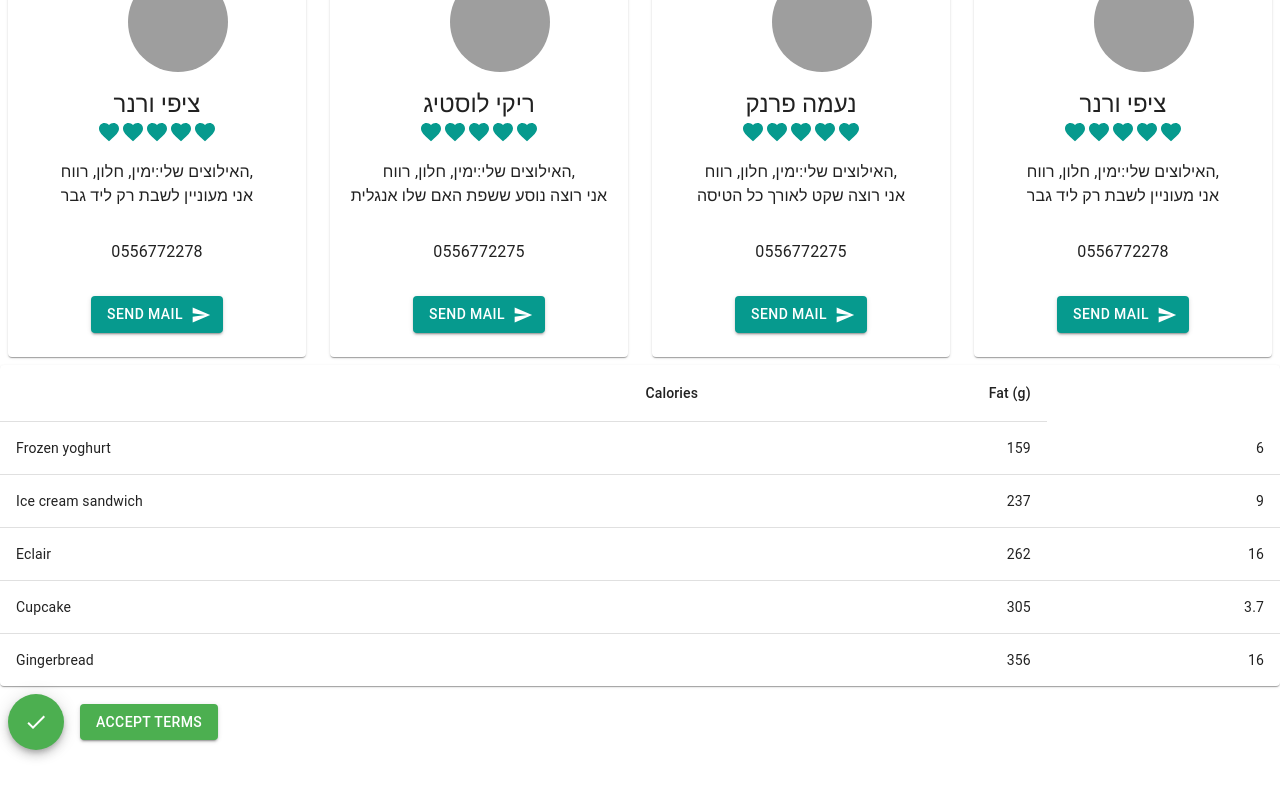
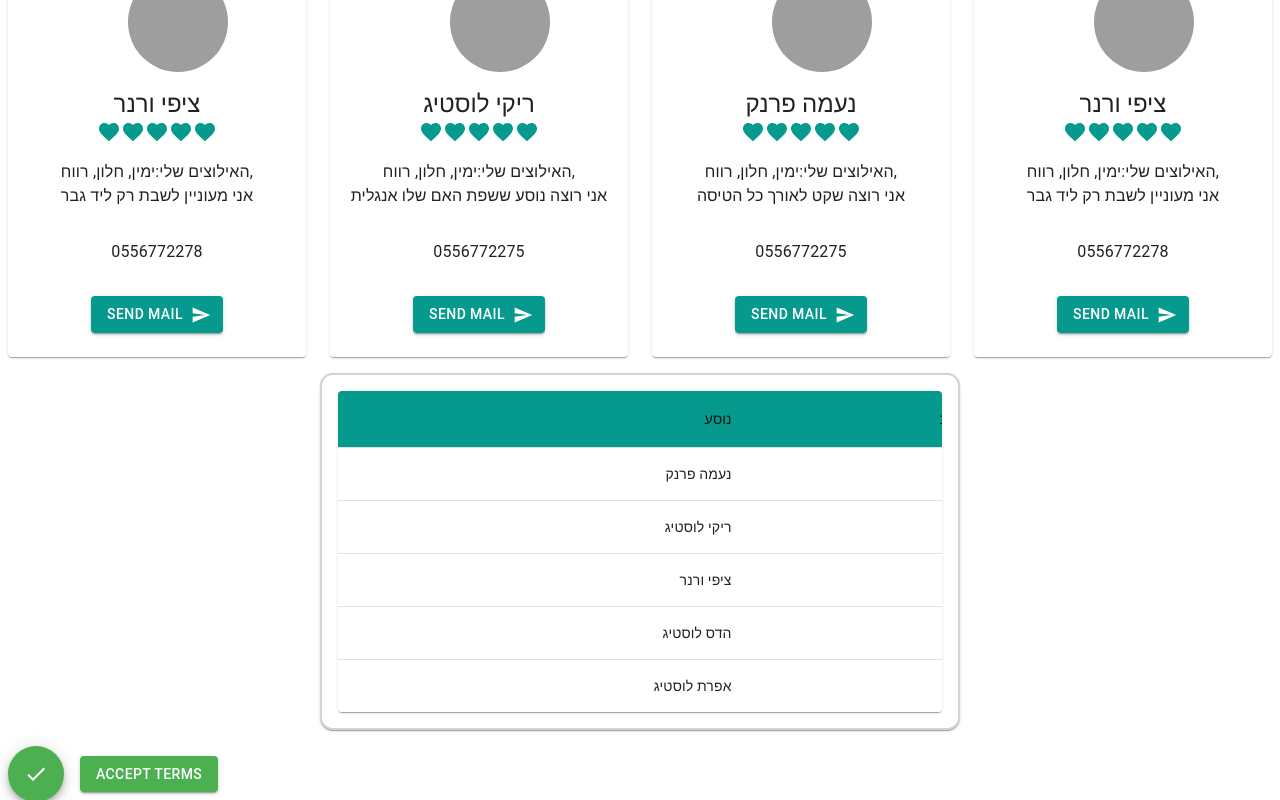
Before and after one commit to AirPlaceProject/AirPlace, a React (Create React App) app: page / in a window 1280 px wide. Both pictures are taken after a click on the button "save". Shown: the part 605-1405 px from the top of the page. Built offline with nearby package versions, Linux system fonts and the light colour scheme; grey boxes are pictures that could not be loaded.

Commit message:
fixTable

```diff
--- a/package.json
+++ b/package.json
@@ -9,6 +9,7 @@
     "@material-ui/core": "^4.12.4",
     "@mui/icons-material": "^5.6.2",
     "@mui/material": "^5.6.3",
+    "@mui/x-data-grid": "^5.10.0",
     "@testing-library/jest-dom": "^5.16.4",
     "@testing-library/react": "^13.1.1",
     "@testing-library/user-event": "^13.5.0",
--- a/src/App.js
+++ b/src/App.js
@@ -3,12 +3,14 @@ import './App.css';
 import PassengerCard from './PassengerCard'
 import SignIn from './login'
 import CircularIntegration from './placement'
+import AutoGridNoWrap from './formConstrain'
 function App() {
   return (
   <>
  <PassengerCard/>
 <CircularIntegration/>
 <SignIn/>
+<AutoGridNoWrap/>
   </>
   );
 }
--- a/src/placement.js
+++ b/src/placement.js
@@ -6,7 +6,8 @@ import Button from '@mui/material/Button';
 import Fab from '@mui/material/Fab';
 import CheckIcon from '@mui/icons-material/Check';
 import SaveIcon from '@mui/icons-material/Save';
-import CustomPaginationActionsTable from './tablePlacement'
+import BasicTable from './tablePlacement'
+
 export default function CircularIntegration() {
   const [loading, setLoading] = React.useState(false);
   const [success, setSuccess] = React.useState(false);
@@ -43,7 +44,7 @@ const [load, setLoud]=React.useState(false)
 
   return (
       <>
-  {load&&< CustomPaginationActionsTable/>}
+  {load&&< BasicTable/>}
     <Box sx={{ display: 'flex', alignItems: 'center' }}>
       <Box sx={{ m: 1, position: 'relative' }}>
         <Fab
--- a/src/tablePlacement.js
+++ b/src/tablePlacement.js
@@ -6,53 +6,145 @@ import TableContainer from '@mui/material/TableContainer';
 import TableHead from '@mui/material/TableHead';
 import TableRow from '@mui/material/TableRow';
 import Paper from '@mui/material/Paper';
-
+import Box from '@mui/material/Box';
+import { styled } from '@mui/material/styles';
 function createData(
-  name,
-  calories,
-  fat,
-  carbs,
-  protein
+  passenger,
+  seat
 ) {
-  return { name, calories, fat, carbs, protein };
+  return { passenger,seat };
 }
+const StyledPaper = styled(Paper)(({ theme }) => ({
+  backgroundColor: theme.palette.mode === 'dark' ? '#1A2027' : '#fff',
+  ...theme.typography.body2,
+  padding: theme.spacing(2),
+  maxWidth: 1000,
+  color: theme.palette.text.primary,
+  border: '2px solid lightGrey',
+  borderRadius: '1vw',
+  margin: 'auto',
+  width: '50vw'
+}));
 
 const rows = [
-  createData('Frozen yoghurt', 159, 6.0),
-  createData('Ice cream sandwich', 237, 9.0),
-  createData('Eclair', 262, 16.0),
-  createData('Cupcake', 305, 3.7),
-  createData('Gingerbread', 356, 16.0, 49, 3.9),
+  createData("נעמה פרנק","cc1"),
+  createData("ריקי לוסטיג","cc2"),
+  createData("ציפי ורנר","cc3"),
+  createData("הדס לוסטיג","cc4"),
+  createData("אפרת לוסטיג","cc5"),
+
 ];
 
+
+
 export default function BasicTable() {
+
   return (
+    <Box sx={{ flexGrow: 2, overflow: 'hidden', px: 3 }}>
+      <StyledPaper
+                    sx={{
+                        my: 1,
+                        mx: 'auto',
+                        p: 2,
+                    }}
+                >
     <TableContainer component={Paper}>
       <Table sx={{ minWidth: 650 }} aria-label="simple table">
-        <TableHead>
-          <TableRow>
+        <TableHead style={{backgroundColor:"#069A8E"}}>
+          <TableRow style={{backgroundColor:"#069A8E"}}>
 
-            <TableCell align="right">Calories</TableCell>
-            <TableCell align="right">Fat&nbsp;(g)</TableCell>
+            <TableCell style={{backgroundColor:"#069A8E"}} align="right">נוסע</TableCell>
+            <TableCell style={{backgroundColor:"#069A8E"}} align="right">מושב</TableCell>
 
           </TableRow>
         </TableHead>
         <TableBody>
           {rows.map((row) => (
             <TableRow
-              key={row.name}
+              key={row.passenger}
               sx={{ '&:last-child td, &:last-child th': { border: 0 } }}
             >
-              <TableCell component="th" scope="row">
-                {row.name}
-              </TableCell>
-              <TableCell align="right">{row.calories}</TableCell>
-              <TableCell align="right">{row.fat}</TableCell>
+
+              <TableCell align="right">{row.passenger}</TableCell>
+              <TableCell align="right">{row.seat}</TableCell>
+
+
 
             </TableRow>
           ))}
         </TableBody>
       </Table>
     </TableContainer>
+    </StyledPaper>
+    </Box>
   );
 }
+// const [rows,setrows]=React.useState([{
+//   passenger:"נעמה פרנק",
+//   seat:"cc1"
+// },
+// {
+//   passenger:"ציפי ורנר",
+//   seat:"cc2"
+// },
+// {
+//   passenger:"ריקי לוסטיג",
+//   seat:"cc3"
+// },
+// {
+//   passenger:"הדס לוסטיג",
+//   seat:"cc4"
+// }
+// ])
+// import * as React from 'react';
+// import Box from '@mui/material/Box';
+// import { GridColumns, DataGrid } from '@mui/x-data-grid';
+
+// const columns = [
+//   {
+//     field: 'נוסע',
+//     headerClassName: 'super-app-theme--header',
+//     headerAlign: 'center',
+//     width: 140,
+//   },
+//   {
+//     field: 'מושב',
+//     headerClassName: 'super-app-theme--header',
+//     headerAlign: 'center',
+//     width: 140,
+//   },
+// ];
+
+// const rows = [
+//   {
+//     id: 1,
+//     first: 'Jane',
+//     last: 'Carter',
+//   },
+//   {
+//     id: 2,
+//     first: 'Jack',
+//     last: 'Smith',
+//   },
+//   {
+//     id: 3,
+//     first: 'Gill',
+//     last: 'Martin',
+//   },
+// ];
+
+// export default function StylingHeaderGrid() {
+//   return (
+//     <Box
+//       sx={{
+//         height: 300,
+//         width: 1,
+//         '& .super-app-theme--header': {
+//           backgroundColor: 'rgba(255, 7, 0, 0.55)',
+//         },
+//       }}
+//     >
+//       <DataGrid rows={rows} columns={columns} />
+//     </Box>
+//   );
+// }
```
Also changed, not shown: 1 other file (tests, documents, lock files or other folders).
